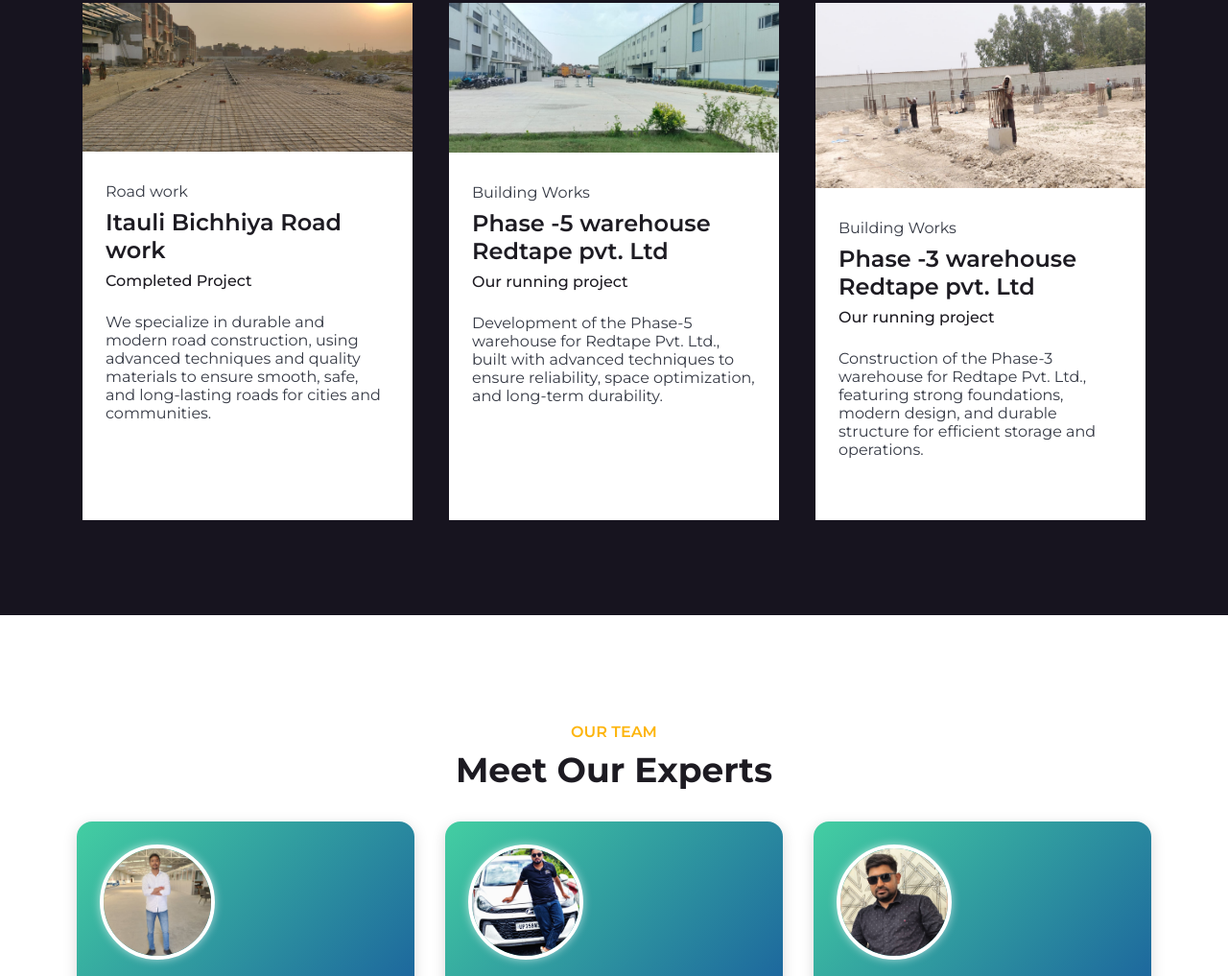
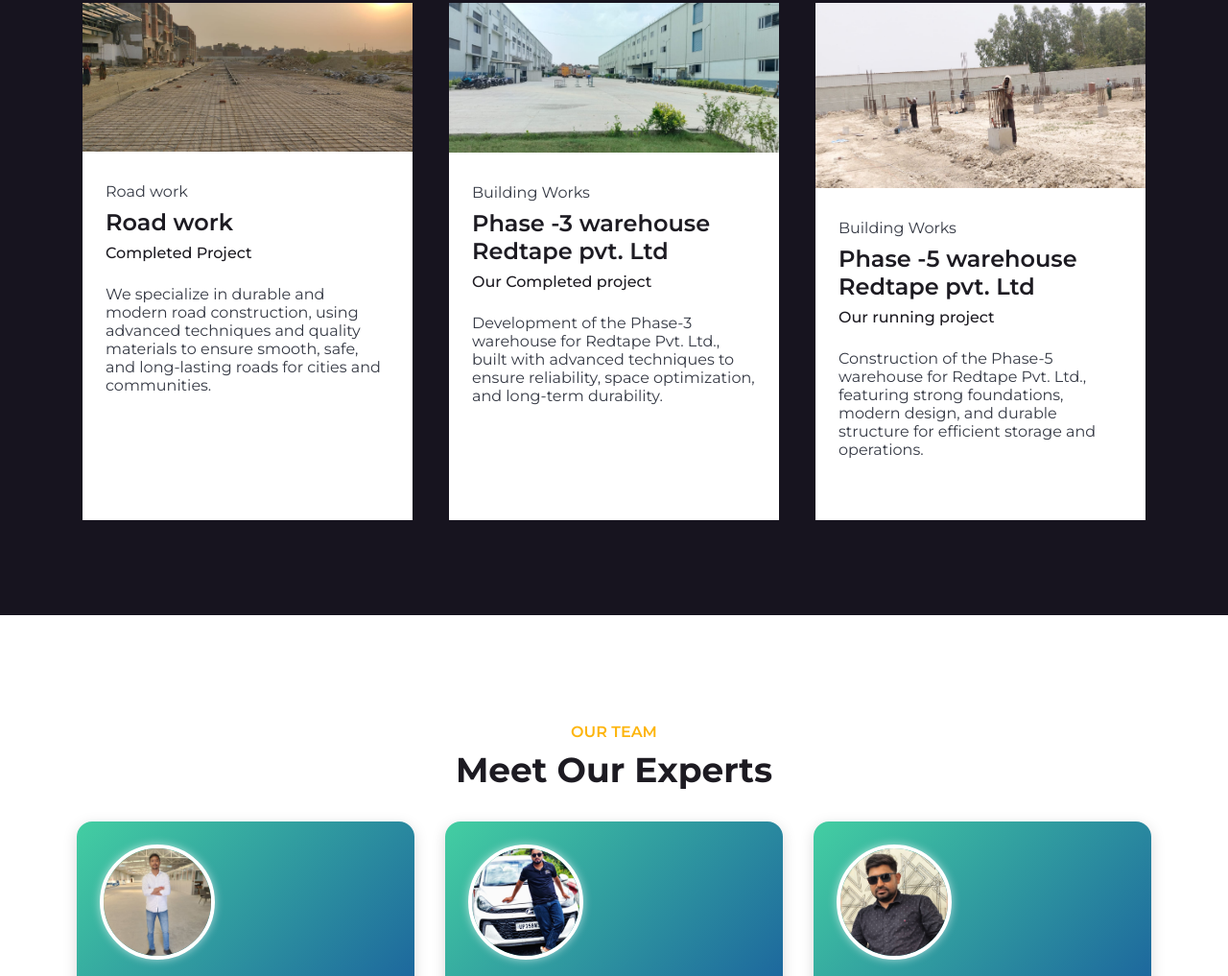
Before and after one commit to Harshsrivastava1414/GokulConstructions.github.io, a plain HTML site: page index.html in a window 1280 px wide. Shown: the part 2983-4000 px from the top of the page at 96% size. Drawn offline with nearby package versions, Linux system fonts and the light colour scheme; a script that the page names is missing.

Commit message:
Update index.html

```diff
--- a/index.html
+++ b/index.html
@@ -317,7 +317,7 @@
             <div class="projects__data">
               <span>Road work
 </span>
-              <h2 class="projects__title">Itauli Bichhiya Road work
+              <h2 class="projects__title">Road work
 </h2>
               <span class="projects__date">Completed Project
               </span>
@@ -338,12 +338,12 @@
             <div class="projects__data">
               <span>Building Works
               </span>
-              <h2 class="projects__title">Phase -5 warehouse Redtape pvt. Ltd</h2>
-              <span class="projects__date">Our running project
+              <h2 class="projects__title">Phase -3 warehouse Redtape pvt. Ltd</h2>
+              <span class="projects__date">Our Completed project
 </span>
 
               <p>
-                Development of the Phase-5 warehouse for Redtape Pvt. Ltd., built with advanced techniques to ensure reliability, space
+                Development of the Phase-3 warehouse for Redtape Pvt. Ltd., built with advanced techniques to ensure reliability, space
                 optimization, and long-term durability.
               </p>
             </div>
@@ -357,11 +357,11 @@
 
             <div class="projects__data">
               <span>Building Works</span>
-              <h2 class="projects__title">Phase -3 warehouse Redtape pvt. Ltd</h2>
+              <h2 class="projects__title">Phase -5 warehouse Redtape pvt. Ltd</h2>
               <span class="projects__date">Our running project</span>
 
               <p>
-                Construction of the Phase-3 warehouse for Redtape Pvt. Ltd., featuring strong foundations, modern design, and durable
+                Construction of the Phase-5 warehouse for Redtape Pvt. Ltd., featuring strong foundations, modern design, and durable
                 structure for efficient storage and operations.
               </p>
             </div>
```
